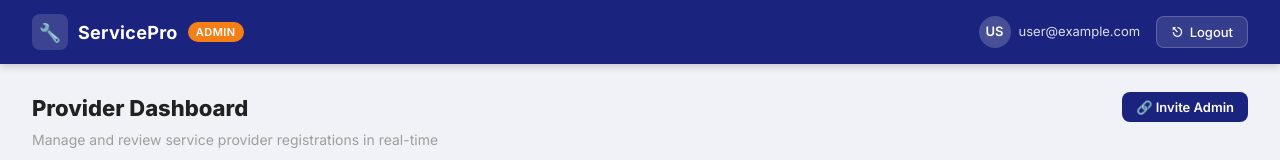
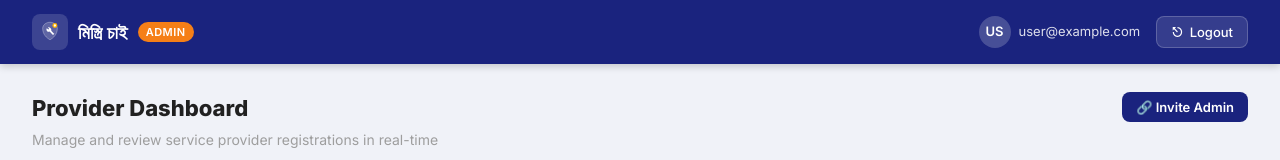
Before and after one commit to shapathbd1003-lab/admin-panel, a React (Vite) app: page / in a window 1280 px wide. Shown: the top 160 px of the page. Built offline with nearby package versions, Linux system fonts and the light colour scheme; no server answers; the database is empty; sample sign-in values are in the browser's storage.

Commit message:
add মিস্ত্রি চাই logo — favicon, navbar shield, app icon

```diff
--- a/index.html
+++ b/index.html
@@ -3,7 +3,8 @@
   <head>
     <meta charset="UTF-8" />
     <meta name="viewport" content="width=device-width, initial-scale=1.0" />
-    <title>ServicePro Admin</title>
+    <title>মিস্ত্রি চাই — Admin</title>
+    <link rel="icon" type="image/svg+xml" href="/favicon.svg" />
     <link rel="preconnect" href="https://fonts.googleapis.com" />
     <link rel="preconnect" href="https://fonts.gstatic.com" crossorigin />
     <link href="https://fonts.googleapis.com/css2?family=Inter:wght@400;500;600;700;800&display=swap" rel="stylesheet" />
--- a/src/components/Navbar.jsx
+++ b/src/components/Navbar.jsx
@@ -22,8 +22,17 @@ export default function Navbar() {
   return (
     <nav className="navbar">
       <div className="navbar-brand">
-        <div className="logo-icon">🔧</div>
-        <span className="brand-name">ServicePro</span>
+        <div className="logo-icon">
+          <svg viewBox="0 0 64 64" width="26" height="26" xmlns="http://www.w3.org/2000/svg">
+            <path d="M32,8 C41,8 50,14 50,23 C50,38 40,47 32,51 C24,47 14,38 14,23 C14,14 23,8 32,8 Z"
+              fill="rgba(255,255,255,0.18)" stroke="rgba(255,255,255,0.5)" strokeWidth="1.5"/>
+            <path d="M42,36 L35,29 C36,27 35,24 33,22 C31,20 28,20 27,21 L30,24 L28,26 L24,23 C23,25 23,28 25,30 C27,32 29,32 31,31 L38,38 C39,39 40,39 41,38 L42,37 C43,36 43,36 42,36 Z"
+              fill="white"/>
+            <circle cx="44" cy="16" r="6" fill="#FFB300"/>
+            <circle cx="44" cy="16" r="2.8" fill="white"/>
+          </svg>
+        </div>
+        <span className="brand-name">মিস্ত্রি চাই</span>
         <span className="brand-badge">ADMIN</span>
       </div>
 
--- a/src/pages/Login.jsx
+++ b/src/pages/Login.jsx
@@ -48,7 +48,7 @@ export default function Login() {
 
         <div className="login-logo">
           <div className="logo-circle">🔧</div>
-          <h1>ServicePro Admin</h1>
+          <h1>মিস্ত্রি চাই</h1>
           <p>Sign in to manage service providers</p>
         </div>
 
--- a/src/pages/Register.jsx
+++ b/src/pages/Register.jsx
@@ -123,7 +123,7 @@ export default function Register() {
           <p>
             {inviteToken && inviteValid
               ? '✅ Valid invite link — fill in your details'
-              : 'Register to manage ServicePro platform'}
+              : 'Register to manage মিস্ত্রি চাই platform'}
           </p>
         </div>
 
```
Also changed, not shown: public/favicon.svg (added).
